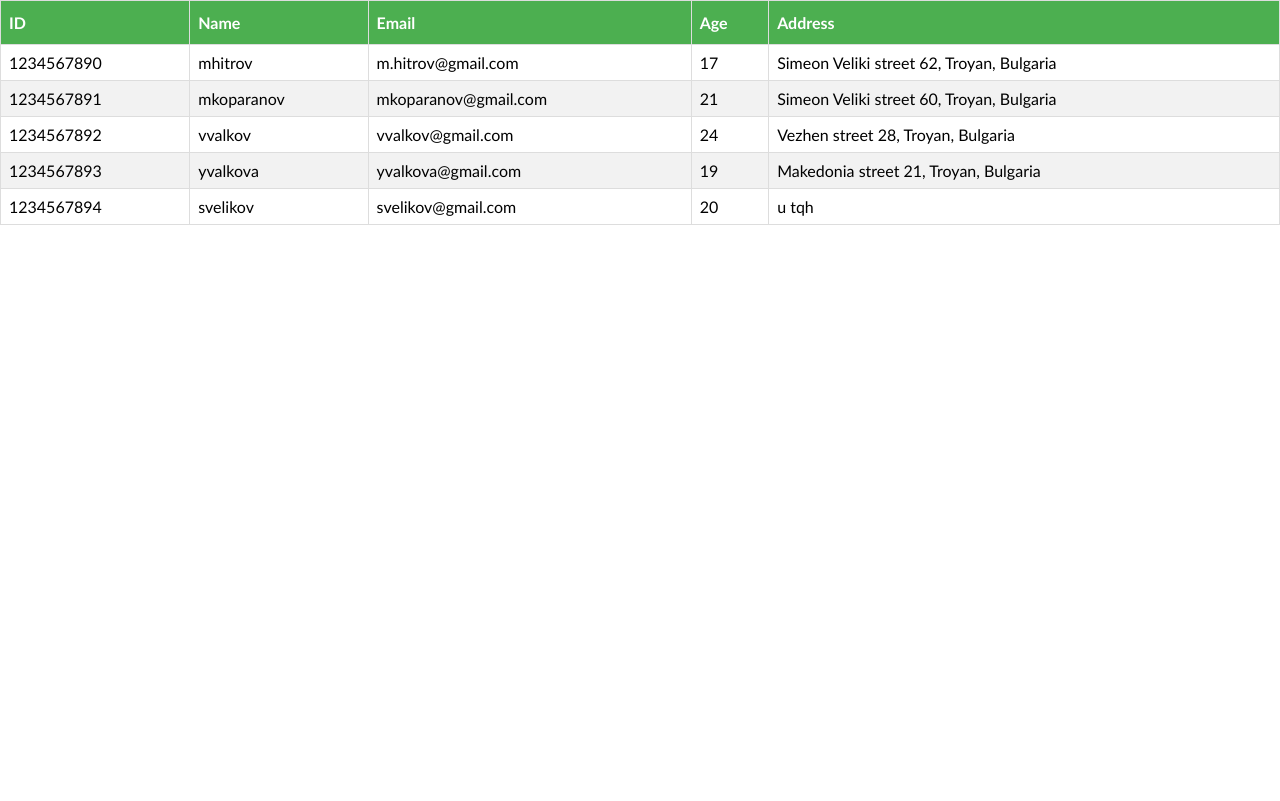
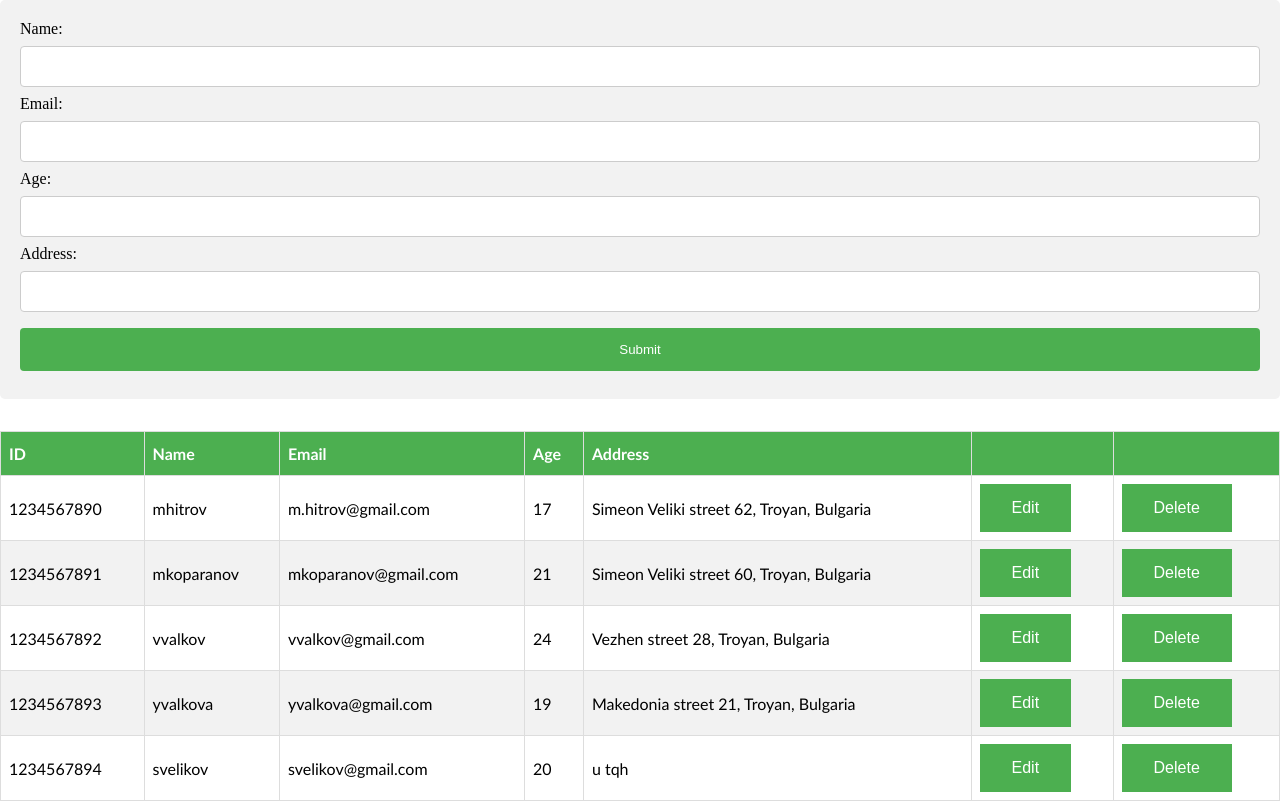
Before and after one commit to MikeHitrov/StaticSiteTask, a plain HTML site: page users.html in a window 1280 px wide. Drawn offline with Linux system fonts and the light colour scheme.

Commit message:
Add user to table implemented

```diff
--- a/style.css
+++ b/style.css
@@ -141,6 +141,49 @@ main {
   color: white;
 }
 
+.button {
+  background-color: #4caf50;
+  border: none;
+  color: white;
+  padding: 15px 32px;
+  text-align: center;
+  text-decoration: none;
+  display: inline-block;
+  font-size: 16px;
+}
+
+input {
+  width: 100%;
+  padding: 12px 20px;
+  margin: 8px 0;
+  display: inline-block;
+  border: 1px solid #ccc;
+  border-radius: 4px;
+  box-sizing: border-box;
+}
+
+.submitButton {
+  width: 100%;
+  background-color: #4caf50;
+  color: white;
+  padding: 14px 20px;
+  margin: 8px 0;
+  border: none;
+  border-radius: 4px;
+  cursor: pointer;
+}
+
+.submitButton:hover {
+  background-color: #45a049;
+}
+
+.formWrapper {
+  border-radius: 5px;
+  background-color: #f2f2f2;
+  padding: 20px;
+  margin-bottom: 2rem;
+}
+
 footer {
   left: 0;
   bottom: 0;
--- a/users.html
+++ b/users.html
@@ -1,11 +1,24 @@
 <!DOCTYPE html>
 <html>
   <head>
-    <meta charset="UTF-8">
+    <meta charset="UTF-8" />
     <title>DOM Task</title>
     <link rel="stylesheet" href="style.css" />
   </head>
   <body>
+    <div class="formWrapper">
+      <form id="form">
+        <label for="name">Name:</label>
+        <input type="text" id="name" name="name" />
+        <label for="email">Email:</label>
+        <input type="text" id="email" name="email" />
+        <label for="age">Age:</label>
+        <input type="number" id="age" name="age" />
+        <label for="email">Address:</label>
+        <input type="text" id="address" name="address" />
+        <button class="submitButton" type="submit">Submit</button>
+      </form>
+    </div>
     <table id="usersTable">
       <thead>
         <tr>
@@ -14,11 +27,11 @@
           <th>Email</th>
           <th>Age</th>
           <th>Address</th>
+          <th></th>
+          <th></th>
         </tr>
       </thead>
-        <tbody>
-
-        </tbody>
+      <tbody></tbody>
     </table>
     <script src="users.js"></script>
   </body>
--- a/users.js
+++ b/users.js
@@ -1,4 +1,4 @@
-var users = `{
+let database = `{
     "users": [
         {
             "id": 1234567890,
@@ -38,19 +38,20 @@ var users = `{
     ]
 }`;
 
-localStorage.setItem("users", users);
+if(!localStorage.getItem('database')){
+    localStorage.setItem("database", database);
+}
 
 let tableBody = document
   .getElementById("usersTable")
   .getElementsByTagName("tbody")[0];
 
 const getUsers = async () => {
-  let usersJSON = localStorage.getItem(users) || users;
+  let usersJSON = localStorage.getItem("database") || database;
   return JSON.parse(usersJSON).users;
 };
 
-getUsers().then((usersObj) => {
-  usersObj.forEach((user) => {
+const addUserToTable = (user) => {
   let tableRow = document.createElement("tr");
 
   let idTd = document.createElement("td");
@@ -58,6 +59,19 @@ getUsers().then((usersObj) => {
   let emailTd = document.createElement("td");
   let ageTd = document.createElement("td");
   let addressTd = document.createElement("td");
+  let editTd = document.createElement("td");
+  let deleteTd = document.createElement("td");
+
+  let editButton = document.createElement("button");
+  let deleteButton = document.createElement("button");
+
+  editButton.innerHTML = "Edit";
+  deleteButton.innerHTML = "Delete";
+  editButton.className = "button";
+  deleteButton.className = "button";
+
+  editTd.appendChild(editButton);
+  deleteTd.appendChild(deleteButton);
 
   idTd.innerHTML = user.id;
   nameTd.innerHTML = user.name;
@@ -70,7 +84,37 @@ getUsers().then((usersObj) => {
   tableRow.appendChild(emailTd);
   tableRow.appendChild(ageTd);
   tableRow.appendChild(addressTd);
+  tableRow.appendChild(editTd);
+  tableRow.appendChild(deleteTd);
 
   tableBody.appendChild(tableRow);
+};
+
+const addUserToJSON = (user) => {
+  let database = JSON.parse(localStorage.getItem("database"));
+  let users = database.users;
+  users.push(user);
+  localStorage.setItem("database", JSON.stringify({ ...database, users }));
+};
+
+getUsers().then((usersObj) => {
+  usersObj.forEach(addUserToTable);
 });
+
+let form = document.getElementById("form");
+
+form.addEventListener("submit", (ev) => {
+  ev.preventDefault();
+  let id = (Math.random() * 10).toString().replace(".", "").substr(0, 10);
+  let name = ev.target.name.value;
+  let email = ev.target.email.value;
+  let age = ev.target.age.value;
+  let address = ev.target.address.value;
+
+  let user = { id, name, email, age, address };
+
+  addUserToTable(user);
+  addUserToJSON(user);
+
+  form.reset();
 });
```
Lines whose indentation alone changed are shown as unchanged.
